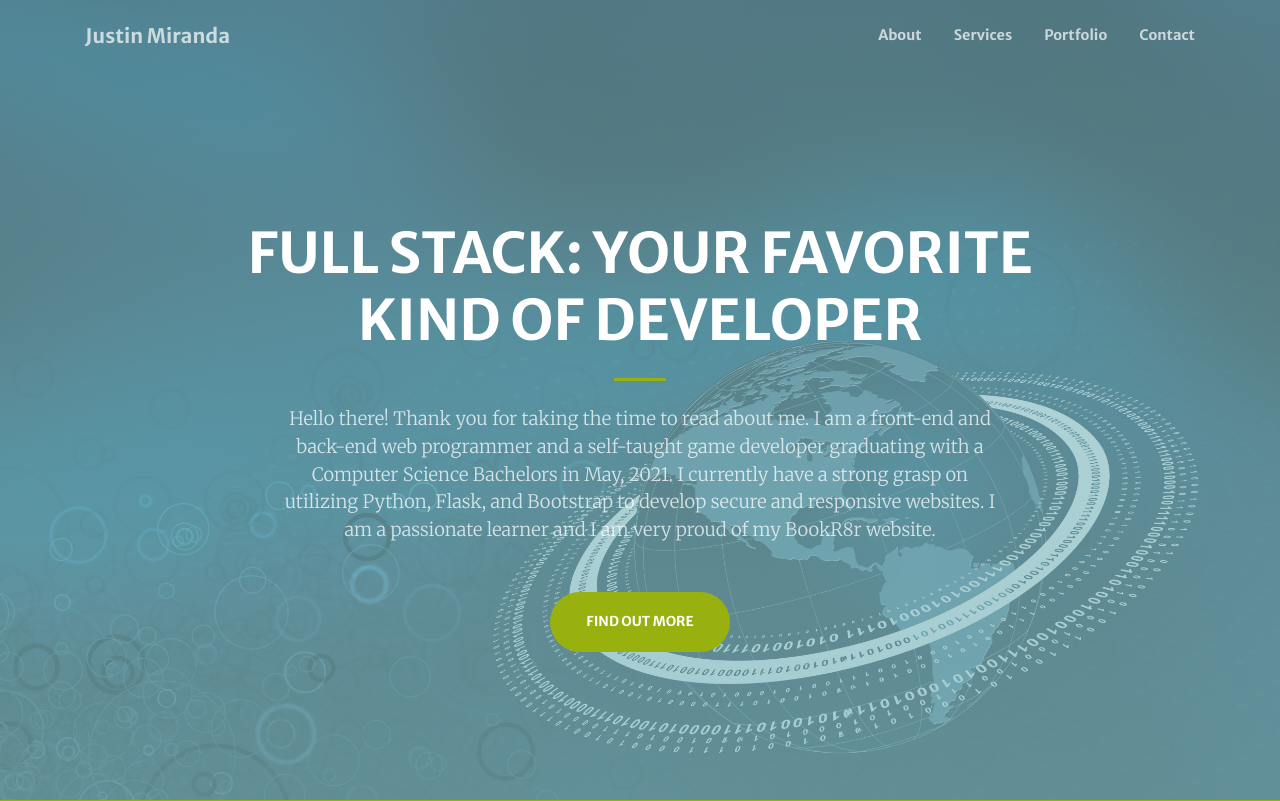
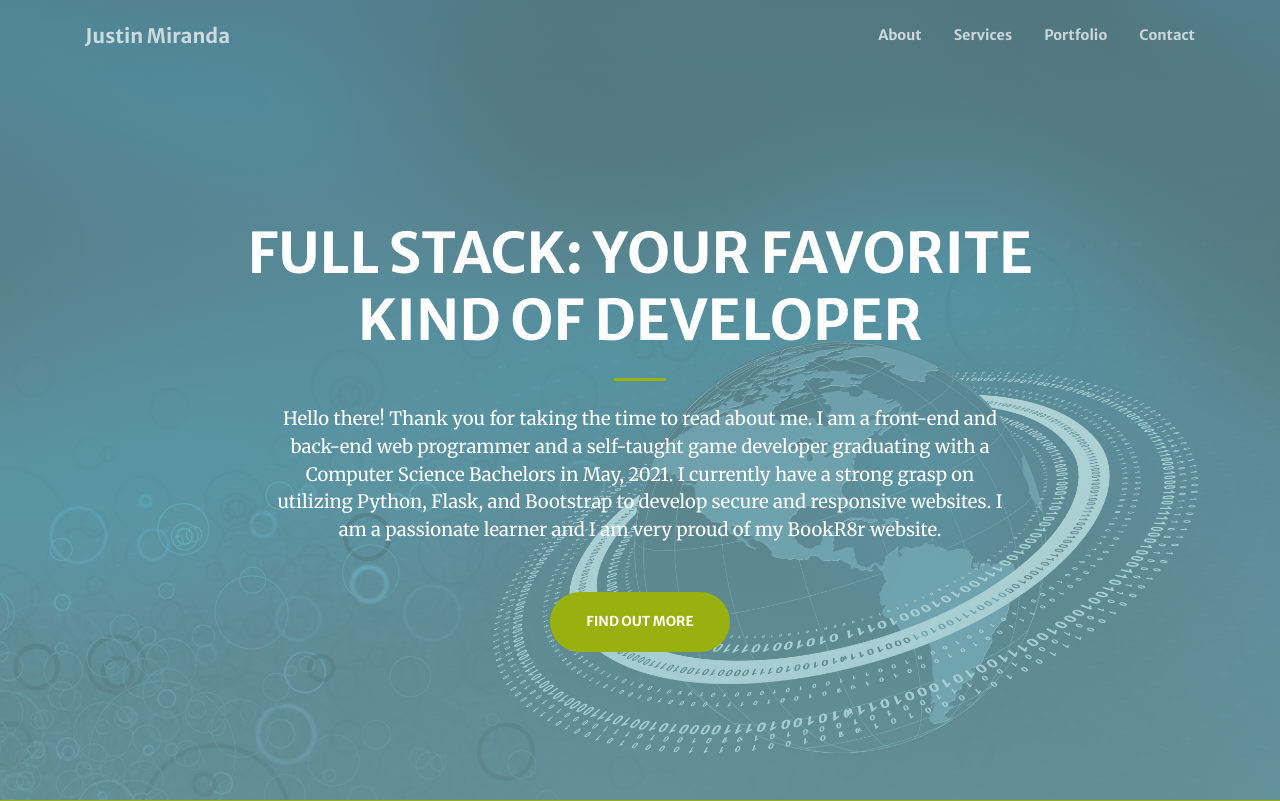
Before and after one commit to joemface/portfolio, a Flask app: page / in a window 1280 px wide. Shown: the top 801 px of the page. Run offline with Flask 2, Linux system fonts and the light colour scheme; some libraries are stand-ins or nearby versions.

Commit message:
made paragraph white

```diff
--- a/templates/index.html
+++ b/templates/index.html
@@ -90,7 +90,7 @@
             <hr class="divider my-4" />
           </div>
           <div class="col-lg-8 align-self-baseline">
-            <p class="text-white-75 font-weight-light mb-5">
+            <p class="text-white-75 mb-5" style="color: white;">
               Hello there! Thank you for taking the time to read about me. I am
               a front-end and back-end web programmer and a self-taught game
               developer graduating with a Computer Science Bachelors in May,
```
